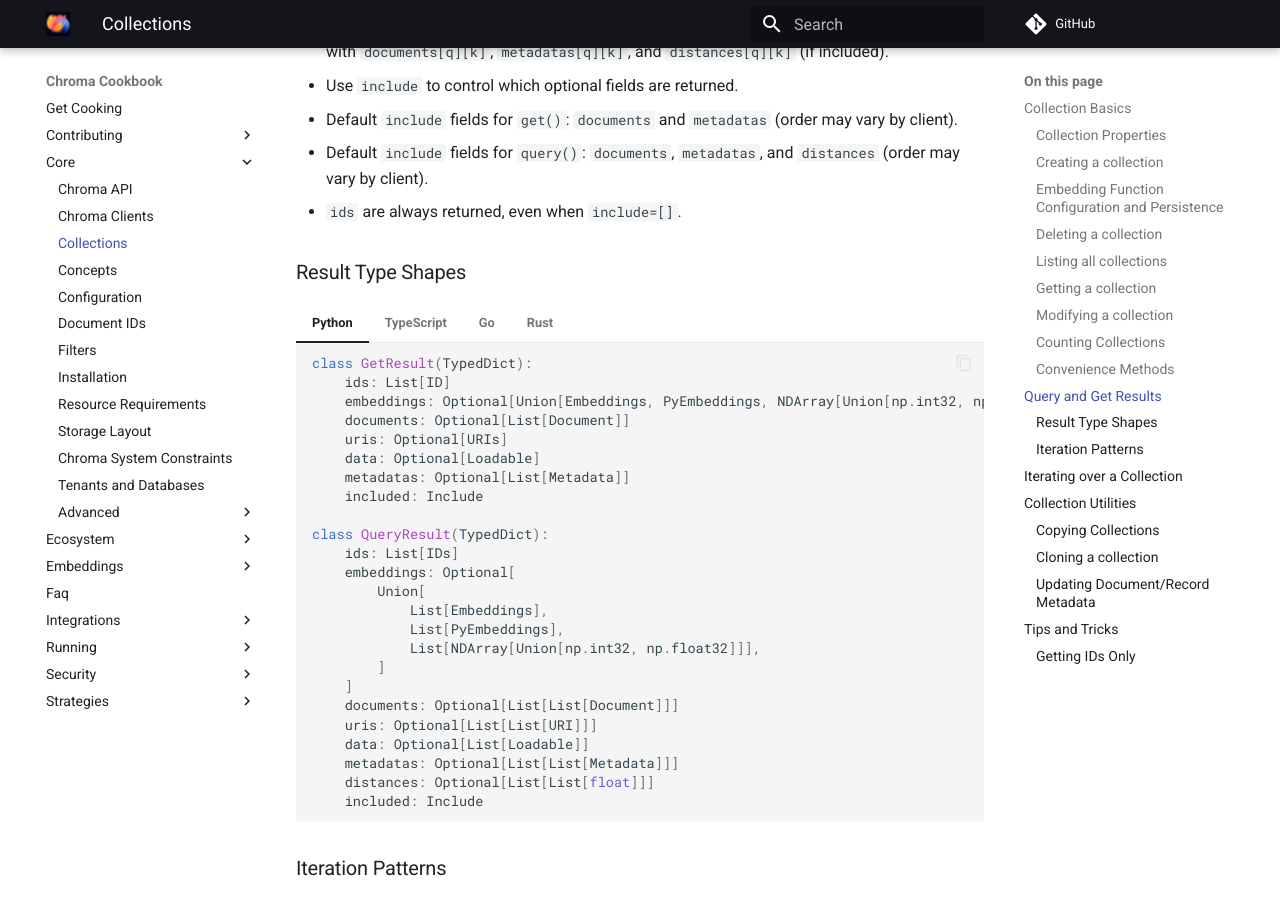
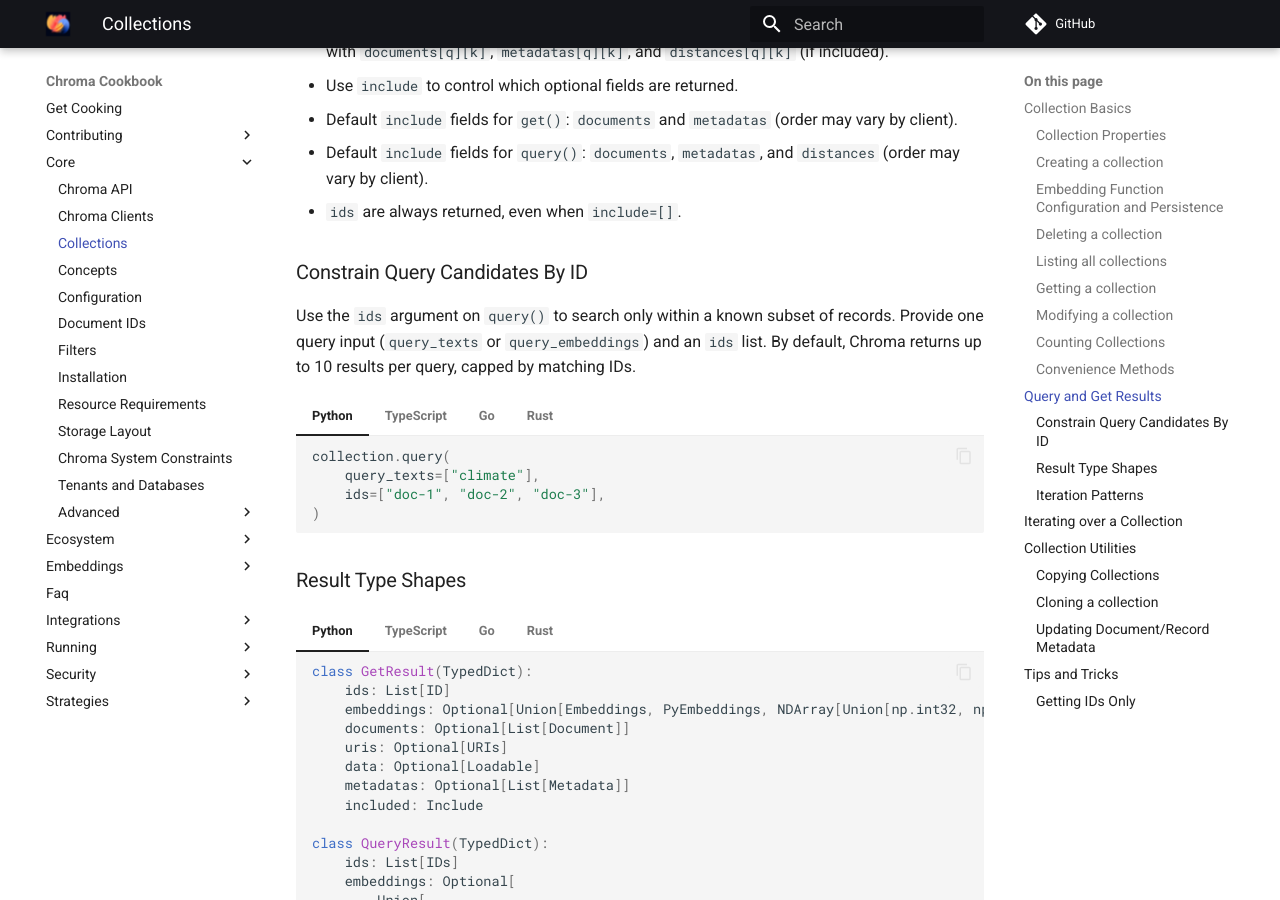
Before and after one commit to amikos-tech/chroma-cookbook, an MkDocs documentation site: the page built from docs/core/collections.md, in a window 1280 px wide and 900 px high, scrolled down 10562 px. Built offline with MkDocs 1.6.1 and Material for MkDocs 9.7.7, drawn with Linux system fonts in a browser that asks for light colours; comment, search, counter and statistics services are not loaded.

Commit message:
[DOC] Document query ids parameter for constraining search (#117)
* docs: document query ids constraint with runnable examples

* docs: simplify query ids snippets for clarity

````diff
--- a/docs/core/collections.md
+++ b/docs/core/collections.md
@@ -741,6 +741,60 @@
 - Default `include` fields for `query()`: `documents`, `metadatas`, and `distances` (order may vary by client).
 - `ids` are always returned, even when `include=[]`.
 
+### Constrain Query Candidates By ID
+
+Use the `ids` argument on `query()` to search only within a known subset of records.
+Provide one query input (`query_texts` or `query_embeddings`) and an `ids` list.
+By default, Chroma returns up to 10 results per query, capped by matching IDs.
+
+=== "Python"
+
+    ```python
+    collection.query(
+        query_texts=["climate"],
+        ids=["doc-1", "doc-2", "doc-3"],
+    )
+    ```
+
+=== "TypeScript"
+
+    ```typescript
+    await collection.query({
+        queryTexts: ["climate"],
+        ids: ["doc-1", "doc-2", "doc-3"],
+    });
+    ```
+
+=== "Go"
+
+    ```go
+    _, err := collection.Query(ctx,
+        chroma.WithQueryTexts("climate"),
+        chroma.WithIDs("doc-1", "doc-2", "doc-3"),
+    )
+    if err != nil {
+        panic(err)
+    }
+    ```
+
+=== "Rust"
+
+    ```rust
+    let _results = collection
+        .query(
+            vec![vec![0.1, 0.2, 0.3]],
+            None,
+            None,
+            Some(vec![
+                "doc-1".to_string(),
+                "doc-2".to_string(),
+                "doc-3".to_string(),
+            ]),
+            None,
+        )
+        .await?;
+    ```
+
 ### Result Type Shapes
 
 === "Python"
````
Also changed, not shown: docs/index.md (+1 -0 lines), 4 other files.
